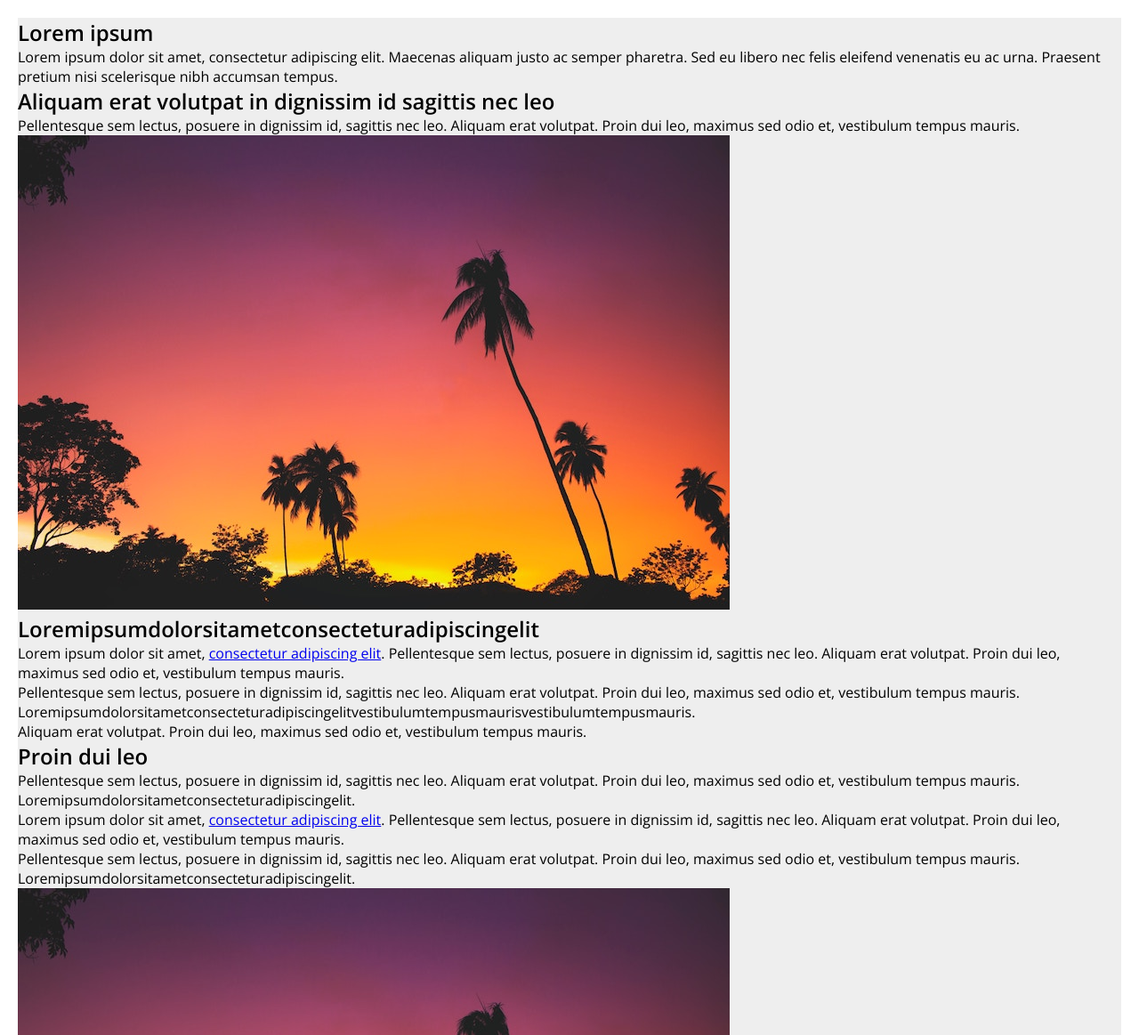
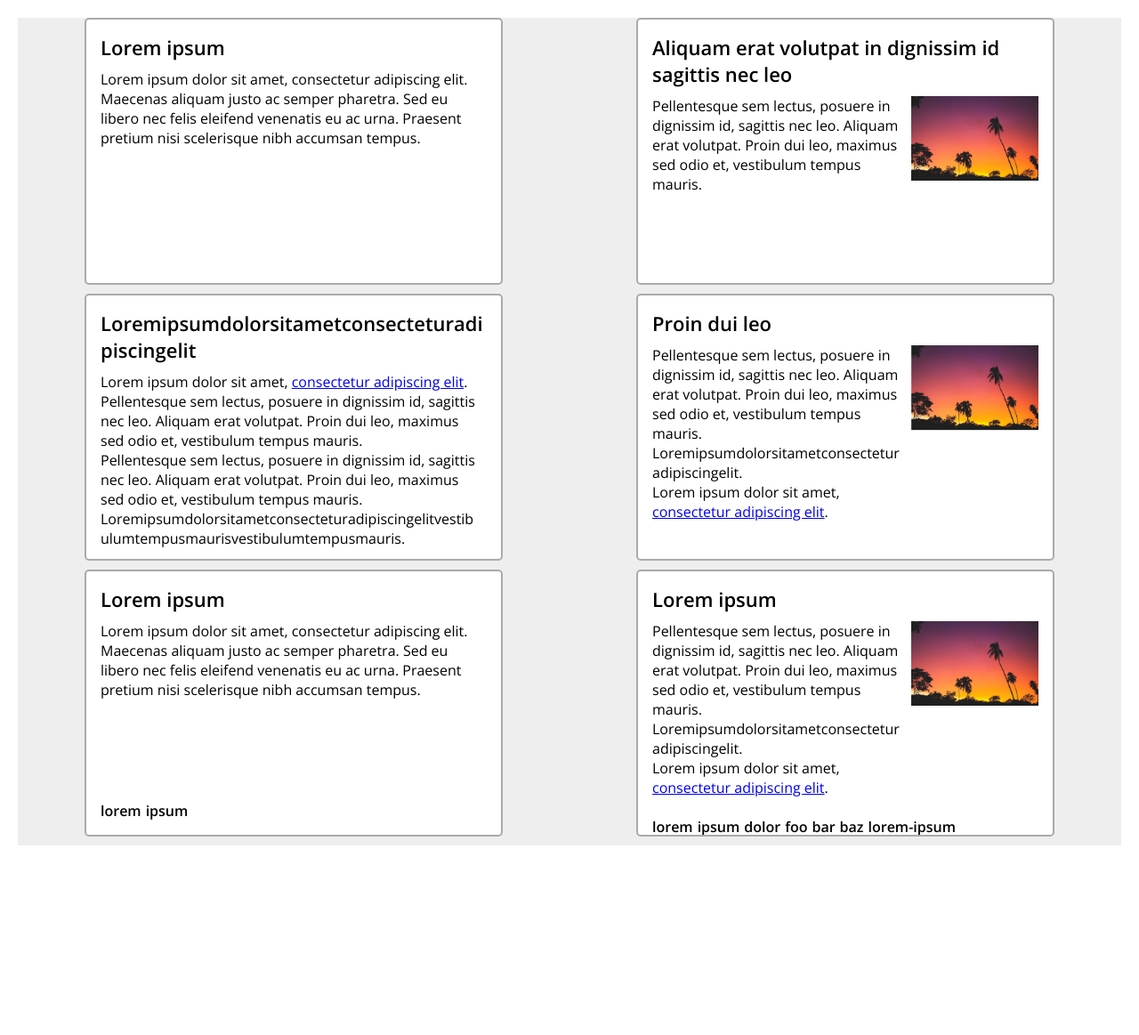
Before and after one commit to thk89/vefforritun_verkefni_5, a plain HTML site: page index.html in a window 1280 px wide. Shown: the top 1163 px of the page at 89% size. After the commit the page ends 970 px from the top, so only its background shows below. Drawn offline with nearby package versions, Linux system fonts and the light colour scheme.

Commit message:
finished

```diff
--- a/index.html
+++ b/index.html
@@ -21,8 +21,8 @@
 
         <section class="card">
           <h2>Aliquam erat volutpat in dignissim id sagittis nec leo</h2>
-          <div>
-            <div>
+          <div class="flexcontainer">
+            <div class="scrollelement">
               <p>Pellentesque sem lectus, posuere in dignissim id, sagittis nec leo. Aliquam erat volutpat. Proin dui leo, maximus sed odio et, vestibulum tempus mauris.</p>
             </div>
             <div>
@@ -34,7 +34,7 @@
         <section class="card">
           <h2>Loremipsumdolorsitametconsecteturadipiscingelit</h2>
           <div>
-            <div>
+            <div class="scrollelement">
               <p>Lorem ipsum dolor sit amet, <a href="#">consectetur adipiscing elit</a>. Pellentesque sem lectus, posuere in dignissim id, sagittis nec leo. Aliquam erat volutpat. Proin dui leo, maximus sed odio et, vestibulum tempus mauris.</p>
               <p>Pellentesque sem lectus, posuere in dignissim id, sagittis nec leo. Aliquam erat volutpat. Proin dui leo, maximus sed odio et, vestibulum tempus mauris. Loremipsumdolorsitametconsecteturadipiscingelitvestibulumtempusmaurisvestibulumtempusmauris.</p>
               <p>Aliquam erat volutpat. Proin dui leo, maximus sed odio et, vestibulum tempus mauris.</p>
@@ -44,8 +44,8 @@
 
         <section class="card">
           <h2>Proin dui leo</h2>
-          <div>
-            <div>
+          <div class="flexcontainer">
+            <div class="scrollelement">
               <p>Pellentesque sem lectus, posuere in dignissim id, sagittis nec leo. Aliquam erat volutpat. Proin dui leo, maximus sed odio et, vestibulum tempus mauris. Loremipsumdolorsitametconsecteturadipiscingelit.</p>
               <p>Lorem ipsum dolor sit amet, <a href="#">consectetur adipiscing elit</a>. Pellentesque sem lectus, posuere in dignissim id, sagittis nec leo. Aliquam erat volutpat. Proin dui leo, maximus sed odio et, vestibulum tempus mauris.</p>
               <p>Pellentesque sem lectus, posuere in dignissim id, sagittis nec leo. Aliquam erat volutpat. Proin dui leo, maximus sed odio et, vestibulum tempus mauris. Loremipsumdolorsitametconsecteturadipiscingelit.</p>
@@ -71,8 +71,8 @@
 
         <section class="card">
           <h2>Lorem ipsum</h2>
-          <div>
-            <div>
+          <div class="flexcontainer">
+            <div class="scrollelement">
               <p>Pellentesque sem lectus, posuere in dignissim id, sagittis nec leo. Aliquam erat volutpat. Proin dui leo, maximus sed odio et, vestibulum tempus mauris. Loremipsumdolorsitametconsecteturadipiscingelit.</p>
               <p>Lorem ipsum dolor sit amet, <a href="#">consectetur adipiscing elit</a>. Pellentesque sem lectus, posuere in dignissim id, sagittis nec leo. Aliquam erat volutpat. Proin dui leo, maximus sed odio et, vestibulum tempus mauris.</p>
               <p>Pellentesque sem lectus, posuere in dignissim id, sagittis nec leo. Aliquam erat volutpat. Proin dui leo, maximus sed odio et, vestibulum tempus mauris. Loremipsumdolorsitametconsecteturadipiscingelit.</p>
--- a/styles.css
+++ b/styles.css
@@ -14,6 +14,10 @@ html {
   font-size: 16px;
 }
 
+h2 {
+	font-size: 22px;
+}
+
 main {
   margin: 0 auto;
   max-width: 1500px;
@@ -22,4 +26,62 @@ main {
 
 .cards {
   background: #eee;
+  display: flex;
+  flex-wrap: wrap;
+  justify-content: space-around;
 }
+
+.card {
+	display: flex;
+	flex-direction: column;
+	word-wrap: break-word;
+	overflow: hidden;
+	background: #fff;
+	padding: 1rem;
+	justify-content: flex-start;
+	border: 2px solid #aaa;
+	border-radius: 5px;
+	max-width: 470px;
+	max-height: 300px;
+	margin-bottom: 10px;
+	/*meira hér*/
+}
+
+.card div {
+	margin-top: 5px;
+}
+/*á mögulega ekki að nota element selectors?*/
+
+.card ul {
+	display: flex;
+	list-style-type: none;
+	font-weight: bold;
+	flex-wrap: wrap;
+	margin-top: auto;
+}
+
+.card li {
+	margin-right: 5px;
+}
+
+.flexcontainer {
+	display: flex;
+	justify-content: space-between;
+}
+
+.flexcontainer img {
+	width: 100%;
+	max-width:150px;
+}
+
+.scrollelement {
+	padding-right: 10px;
+	margin-top: 10px;
+	overflow: auto;
+	height: 200px;
+}
+
+.flexcontainer .scrollelement {
+	width: 70%;
+	margin-bottom: 20px;
+}
```
